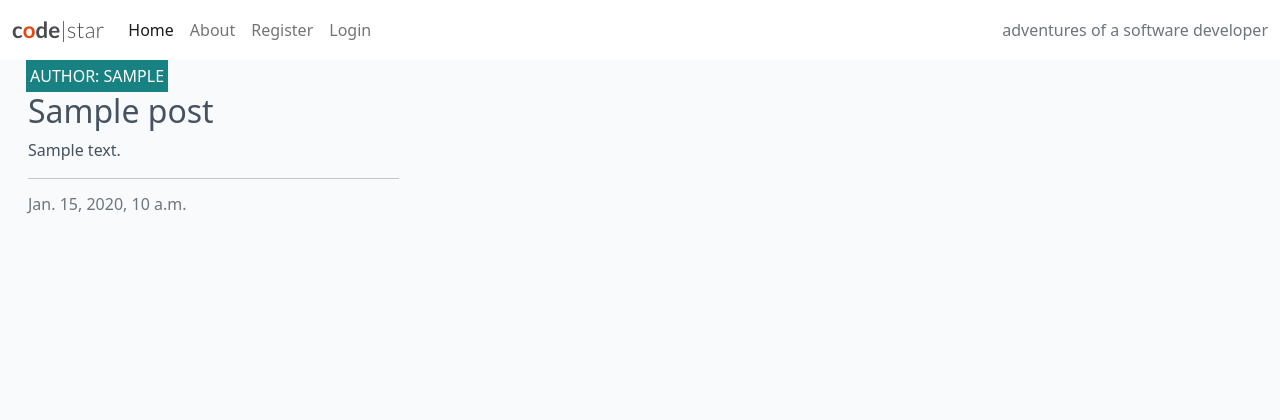
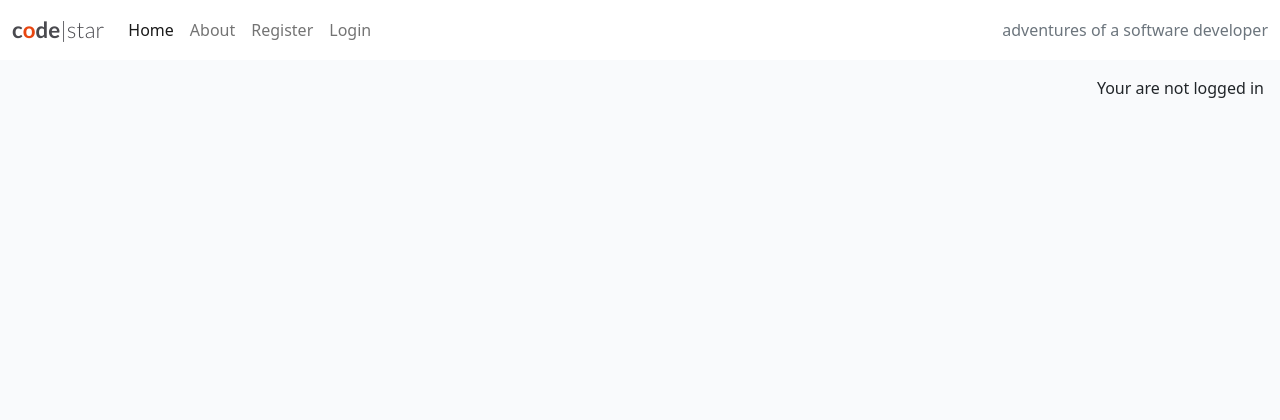
Before and after one commit to curtisnlogan/codestar-blog, a Django app: page / in a window 1280 px wide. Shown: the top 420 px of the page. Run offline with Django 4.2, Linux system fonts and the light colour scheme; tables that the repository leaves empty hold one stand-in row (values such as "Sample post").

Commit message:
feat: display user authentication status in the main template

```diff
--- a/templates/base.html
+++ b/templates/base.html
@@ -74,9 +74,11 @@
             </div>
         </nav>
         <main class="flex-shrink-0 main-bg">
-            {% block content %}
-                <!-- Content Goes here -->
-            {% endblock content %}
+            {% if user.is_authenticated %}
+                <p class="text-end m-3">Your are logged in as {{ user }}</p>
+            {% else %}
+                <p class="text-end m-3">Your are not logged in</p>
+            {% endif %}
         </main>
         <!-- Footer -->
         <footer class="footer mt-auto py-3 dark-bg">
```
